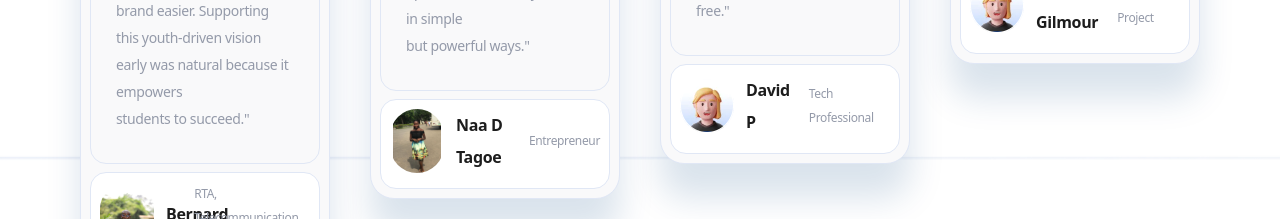
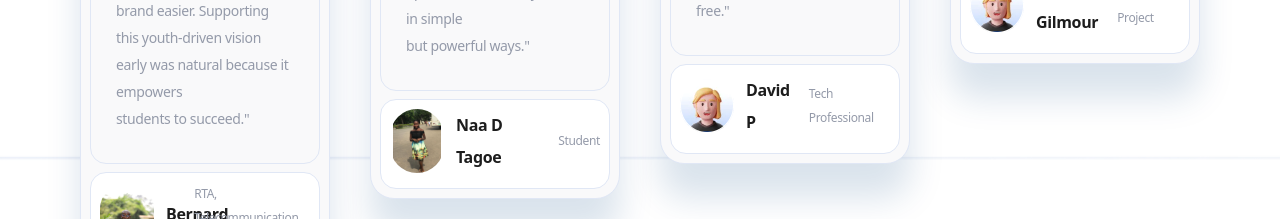
Before and after one commit to thouartdarkens-ux/pixel-perfect-clone-38, a React (Vite) app: page /BecomeaVendor in a window 1280 px wide. Shown: the part 3940-4159 px from the top of the page. Built offline with nearby package versions, Linux system fonts and the light colour scheme.

Commit message:
Update TestimonialsSection.tsx

```diff
--- a/src/components/TestimonialsSection.tsx
+++ b/src/components/TestimonialsSection.tsx
@@ -13,7 +13,7 @@ const testimonials = [{
   heading: "UCC",
   quote: "\"I'm Naa Deide Tagoe, a student at the University of Cape Coast. I'm really excited about Hallway because it feels like something made for us by people who understand student life. It is more than just a platform. It is a chance to grow, socialize and earn. I believe it will open doors for many of us in simple but powerful ways.\"",
   authorName: "Naa D Tagoe",
-  authorTitle: "Entrepreneur",
+  authorTitle: "Student",
   authorAvatar: "/images/WhatsApp Image 2025-12-13 at 10.17.33_650fcc24.jpg",
   className: "max-md:mt-5"
 }, {
```
